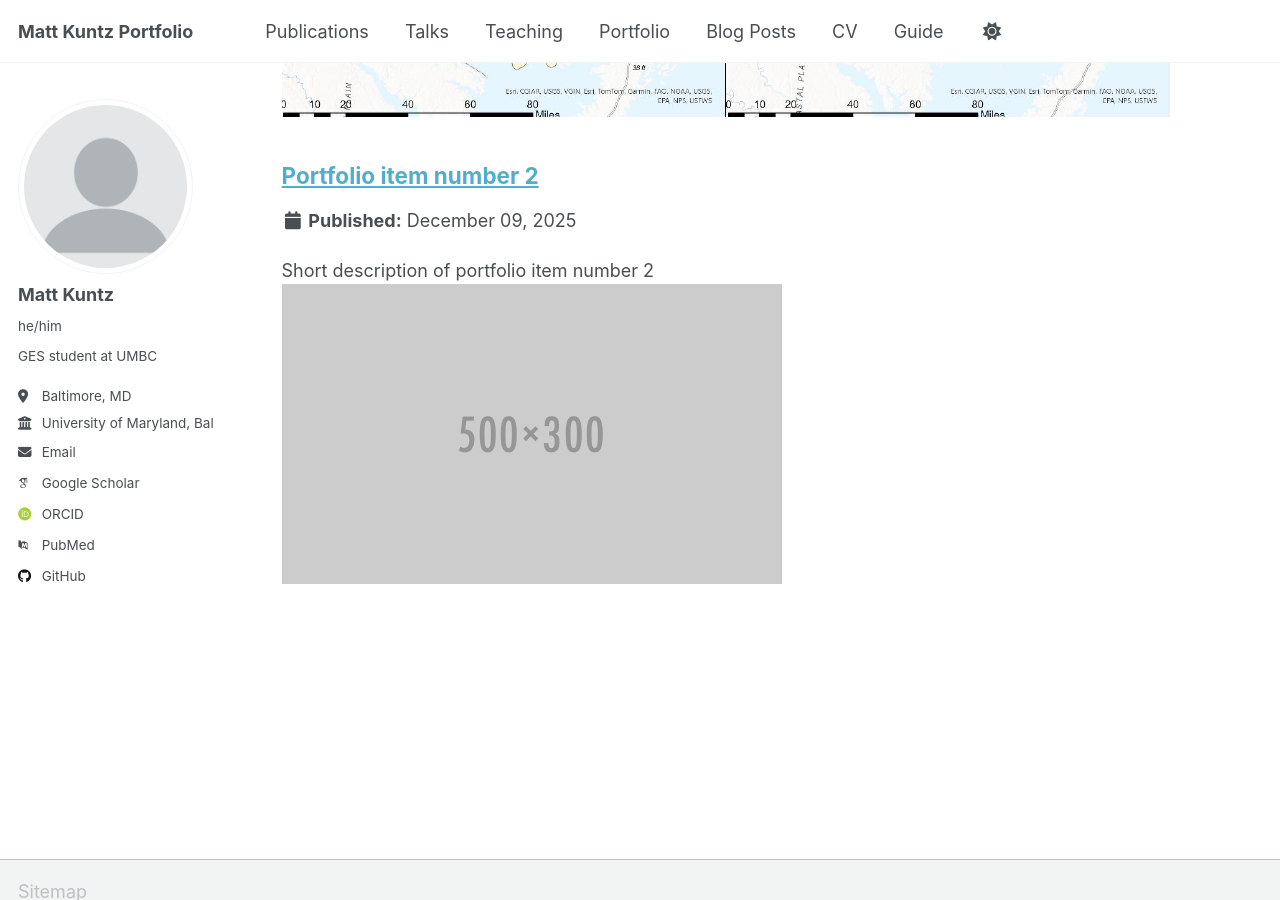
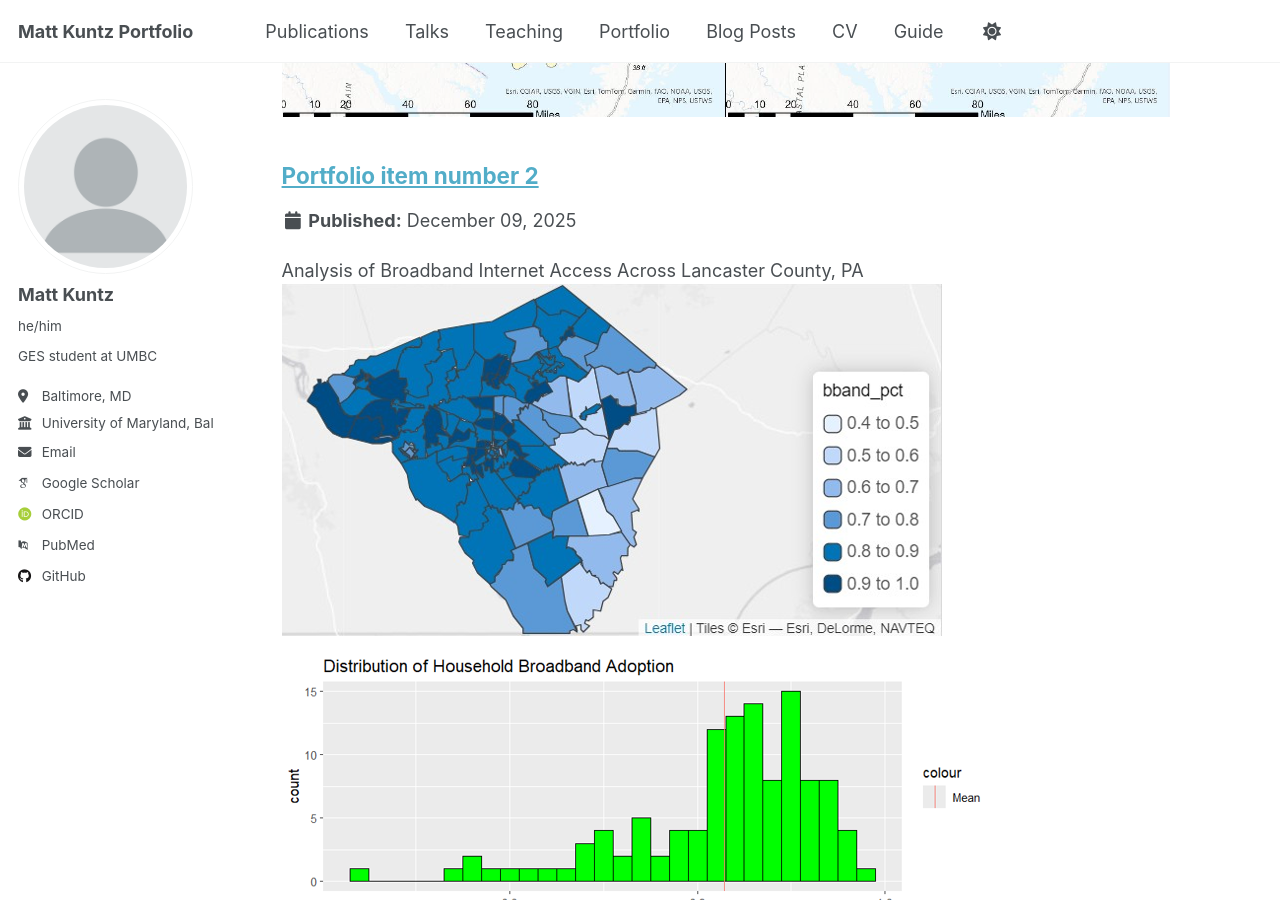
Before and after one commit to MattKuntz5/MattKuntz5.github.io, a Jekyll site: the page built from _pages/portfolio.html, in a window 1280 px wide and 900 px high, scrolled down 716 px. Built offline with Jekyll 4.4.1, drawn with Linux system fonts in a browser that asks for light colours; some web fonts are replaced; a script that is not in the unit is left out.

Commit message:
Update portfolio-2.html

```diff
--- a/_portfolio/portfolio-2.html
+++ b/_portfolio/portfolio-2.html
@@ -1,6 +1,6 @@
 ---
 title: "Portfolio item number 2"
-excerpt: "Short description of portfolio item number 2 <br/><img src='/images/500x300.png'>"
+excerpt: "Analysis of Broadband Internet Access Across Lancaster County, PA <br/><img src='/images/portfolioproject2.png'>"
 collection: portfolio
 ---
 
```
